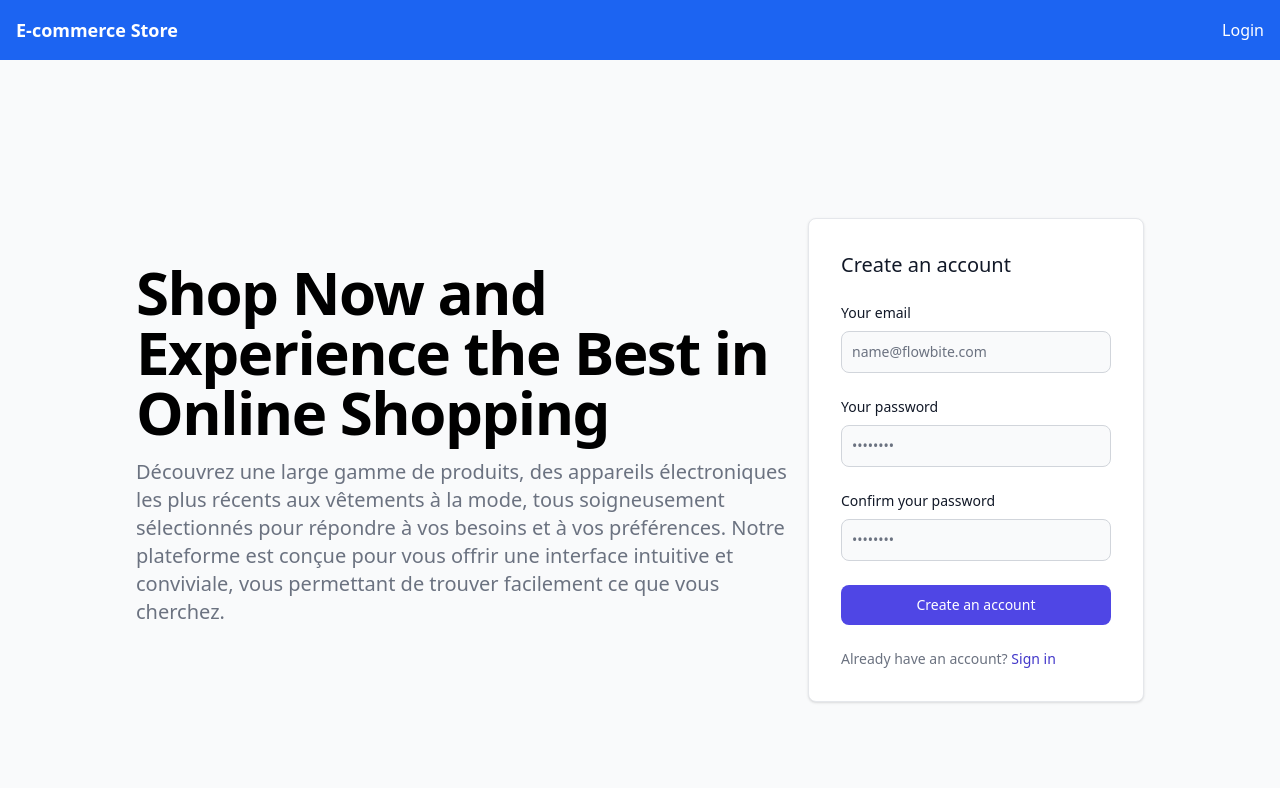
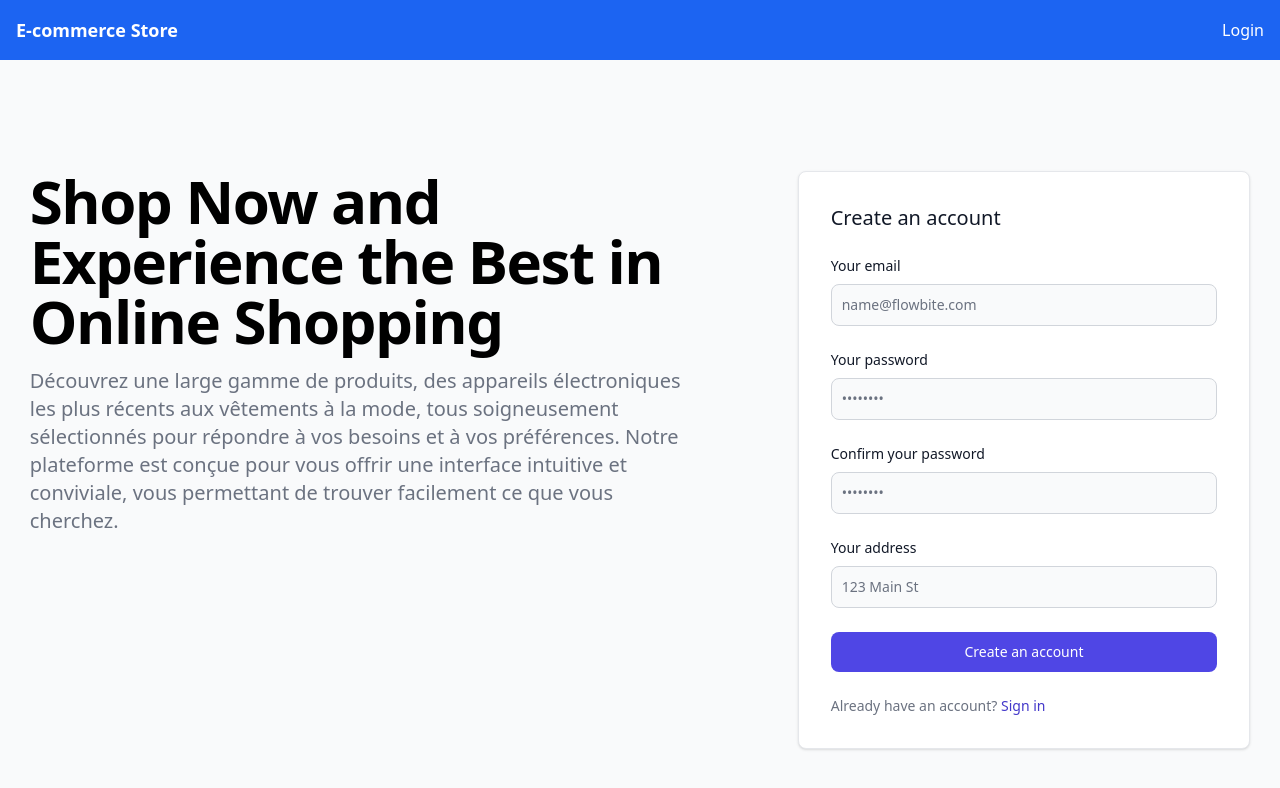
Before and after one commit to Ayushch12/Ecommerce-store, a React (Create React App) app: page /register in a window 1280 px wide. Shown: the top 788 px of the page. Built offline with nearby package versions, Linux system fonts and the light colour scheme.

Commit message:
Updated the pages and added the address

```diff
--- a/db.json
+++ b/db.json
@@ -9,6 +9,21 @@
       "id": "9917",
       "email": "ayush12@gmail.com",
       "password": "12345678"
+    },
+    {
+      "id": "a4f1",
+      "email": "Ayush21@gmail.com",
+      "password": "12345678"
+    },
+    {
+      "id": "d63f",
+      "email": "ayush123@gmail.com",
+      "password": "1234567"
+    },
+    {
+      "id": "ff65",
+      "email": "ayush12@gmail.com",
+      "password": "12345678"
     }
   ]
 }
--- a/src/pages/Checkout.tsx
+++ b/src/pages/Checkout.tsx
@@ -1,11 +1,15 @@
+
+
 import React, { useEffect, useState } from 'react';
 import { useNavigate } from 'react-router-dom';
 import googleMapPin from '../assets/google_map_pin.png'; // Add this image to your assets folder
 import image1 from '../assets/image1.jpeg'; // Adjust the path as necessary
+import { useAuth } from '../context/AuthContext';
 
 const Checkout: React.FC = () => {
   const [timeLeft, setTimeLeft] = useState(15 * 60); // 15 minutes in seconds
   const navigate = useNavigate();
+  const { user } = useAuth(); // Get user from AuthContext
 
   useEffect(() => {
     const timer = setInterval(() => {
@@ -32,6 +36,7 @@ const Checkout: React.FC = () => {
       <div className="bg-white p-4 rounded-lg border border-gray-200 shadow dark:bg-gray-800 dark:border-gray-700 text-center">
         <h1 className="text-2xl font-bold mb-4">Successfully Ordered! It will be delivered in 15 minutes to your address.</h1>
         <p className="text-lg">Time remaining: {formatTime(timeLeft)}</p>
+        {user && <p className="text-lg mt-4">Delivery Address: {user.address}</p>}
       </div>
 
       <div className="relative mt-8 h-64">
--- a/src/pages/HomePage.tsx
+++ b/src/pages/HomePage.tsx
@@ -50,8 +50,10 @@ const HomePage: React.FC = () => {
       <h1 className="text-2xl font-bold mb-4">Products</h1>
       <div className="grid grid-cols-1 sm:grid-cols-2 md:grid-cols-3 lg:grid-cols-4 gap-4">
         {products.map((product) => (
-          <div key={product.id} className="border border-gray-200 p-2 rounded-lg">
-            <img src={product.image} alt={product.name} className="w-full h-48 object-cover mb-2 rounded-lg" />
+          <div key={product.id} className="border border-gray-200 p-4 rounded-lg">
+            <div className="flex justify-center items-center h-32 mb-2">
+              <img src={product.image} alt={product.name} className="max-h-full object-contain" />
+            </div>
             <h2 className="text-lg font-bold mb-1">{product.name}</h2>
             <p className="text-gray-700 mb-2">${product.price}</p>
             <p className="text-gray-500 mb-2 text-sm">{product.description}</p>
@@ -59,6 +61,7 @@ const HomePage: React.FC = () => {
               onClick={() => addToCart(product)}
               className="w-full text-white bg-primary-600 hover:bg-primary-700 focus:ring-4 focus:outline-none focus:ring-primary-300 font-medium rounded-lg text-xs px-3 py-1.5 dark:bg-primary-600 dark:hover:bg-primary-500 dark:focus:ring-primary-700"
             >
+
               Add to Cart
             </button>
           </div>
--- a/src/pages/LoginPage.tsx
+++ b/src/pages/LoginPage.tsx
@@ -1,5 +1,3 @@
-
-
 import React, { useState } from 'react';
 import { useNavigate } from 'react-router-dom';
 import { useAuth } from '../context/AuthContext';
@@ -26,8 +24,8 @@ const LoginPage: React.FC = () => {
 
   return (
     <section className="bg-gray-50 dark:bg-gray-900 min-h-screen flex items-center justify-center">
-      <div className="grid py-8 px-4 mx-auto max-w-screen-xl lg:gap-12 xl:gap-0 lg:py-16 lg:grid-cols-12">
-        <div className="place-self-center mr-auto mb-10 lg:col-span-7 xl:col-span-8 xl:mb-0">
+      <div className="grid py-8 px-4 mx-auto max-w-screen-xl lg:gap-24 xl:gap-30 lg:py-16 lg:grid-cols-12">
+        <div className="lg:col-span-6 xl:col-span-7">
           <h1 className="mb-4 max-w-2xl text-4xl font-extrabold tracking-tight leading-none md:text-5xl xl:text-6xl dark:text-white">
             Welcome to Our E-commerce Store - Where Quality Meets Convenience
           </h1>
@@ -58,7 +56,7 @@ const LoginPage: React.FC = () => {
             </li>
           </ul>
         </div>
-        <div className="justify-center p-4 max-w-screen-sm bg-white rounded-lg border border-gray-200 shadow lg:mt-0 lg:col-span-5 xl:col-span-4 sm:p-6 lg:p-8 dark:bg-gray-800 dark:border-gray-700">
+        <div className="justify-center p-4 max-w-screen-md bg-white rounded-lg border border-gray-200 shadow lg:mt-0 lg:col-span-6 xl:col-span-5 sm:p-6 lg:p-8 dark:bg-gray-800 dark:border-gray-700">
           <form className="space-y-6" onSubmit={handleLogin}>
             <h2 className="text-xl font-medium text-gray-900 dark:text-white">Sign in to your account</h2>
             {error && <p className="text-red-600">{error}</p>}
--- a/src/pages/RegisterPage.tsx
+++ b/src/pages/RegisterPage.tsx
@@ -1,4 +1,3 @@
-
 import React, { useState } from 'react';
 import { useNavigate } from 'react-router-dom';
 import { useAuth } from '../context/AuthContext';
@@ -8,6 +7,7 @@ const RegisterPage: React.FC = () => {
   const [email, setEmail] = useState('');
   const [password, setPassword] = useState('');
   const [confirmPassword, setConfirmPassword] = useState('');
+  const [address, setAddress] = useState('');
   const [error, setError] = useState('');
   const navigate = useNavigate();
   const { login } = useAuth();
@@ -20,7 +20,7 @@ const RegisterPage: React.FC = () => {
     }
     try {
       const { id, email: userEmail, token } = await registerService(email, password);
-      login({ id, email: userEmail }, token); // Pass user and token as separate arguments
+      login({ id, email: userEmail, address }, token); // Pass user and token as separate arguments
       navigate('/');
     } catch (err) {
       setError('Failed to register');
@@ -29,8 +29,8 @@ const RegisterPage: React.FC = () => {
 
   return (
     <section className="bg-gray-50 dark:bg-gray-900 min-h-screen flex items-center justify-center">
-      <div className="grid py-8 px-4 mx-auto max-w-screen-xl lg:gap-12 xl:gap-0 lg:py-16 lg:grid-cols-12">
-        <div className="place-self-center mr-auto mb-10 lg:col-span-7 xl:col-span-8 xl:mb-0">
+      <div className="grid py-8 px-4 mx-auto max-w-screen-xl lg:gap-24 xl:gap-30 lg:py-16 lg:grid-cols-12">
+        <div className="lg:col-span-6 xl:col-span-7">
           <h1 className="mb-4 max-w-2xl text-4xl font-extrabold tracking-tight leading-none md:text-5xl xl:text-6xl dark:text-white">
             Shop Now and Experience the Best in Online Shopping
           </h1>
@@ -39,7 +39,7 @@ const RegisterPage: React.FC = () => {
             tous soigneusement sélectionnés pour répondre à vos besoins et à vos préférences. Notre plateforme est conçue pour vous offrir une interface intuitive et conviviale, vous permettant de trouver facilement ce que vous cherchez.
           </p>
         </div>
-        <div className="justify-center p-4 max-w-screen-sm bg-white rounded-lg border border-gray-200 shadow lg:mt-0 lg:col-span-5 xl:col-span-4 sm:p-6 lg:p-8 dark:bg-gray-800 dark:border-gray-700">
+        <div className="justify-center p-4 max-w-screen-md bg-white rounded-lg border border-gray-200 shadow lg:mt-0 lg:col-span-6 xl:col-span-5 sm:p-6 lg:p-8 dark:bg-gray-800 dark:border-gray-700">
           <form className="space-y-6" onSubmit={handleRegister}>
             <h2 className="text-xl font-medium text-gray-900 dark:text-white">Create an account</h2>
             {error && <p className="text-red-600">{error}</p>}
@@ -88,6 +88,21 @@ const RegisterPage: React.FC = () => {
                 required
               />
             </div>
+            <div>
+              <label htmlFor="address" className="block mb-2 text-sm font-medium text-gray-900 dark:text-gray-300">
+                Your address
+              </label>
+              <input
+                type="text"
+                name="address"
+                id="address"
+                placeholder="123 Main St"
+                className="bg-gray-50 border border-gray-300 text-gray-900 text-sm rounded-lg focus:ring-primary-500 focus:border-primary-500 block w-full p-2.5 dark:bg-gray-600 dark:border-gray-500 dark:placeholder-gray-400 dark:text-white"
+                value={address}
+                onChange={(e) => setAddress(e.target.value)}
+                required
+              />
+            </div>
             <button
               type="submit"
               className="w-full text-white bg-primary-600 hover:bg-primary-700 focus:ring-4 focus:outline-none focus:ring-primary-300 font-medium rounded-lg text-sm px-5 py-2.5 text-center dark:bg-primary-600 dark:hover:bg-primary-500 dark:focus:ring-primary-700"
--- a/src/services/auth.ts
+++ b/src/services/auth.ts
@@ -6,6 +6,7 @@ interface LoginResponse {
   user: {
     id: number;
     email: string;
+
   };
 }
 
--- a/src/types/User.ts
+++ b/src/types/User.ts
@@ -1,4 +1,5 @@
 export interface User {
   id: number;
   email: string;
+  address?: string;
 }
```
